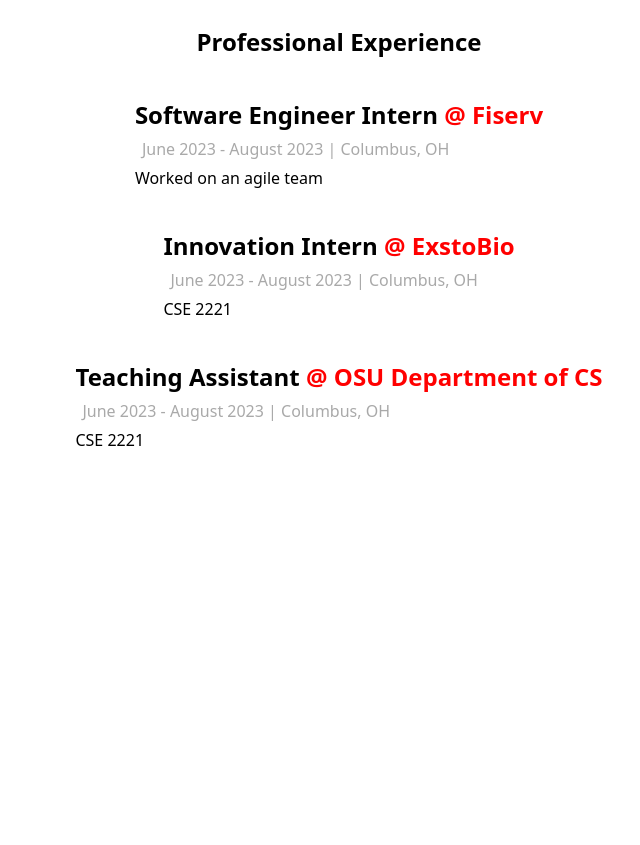
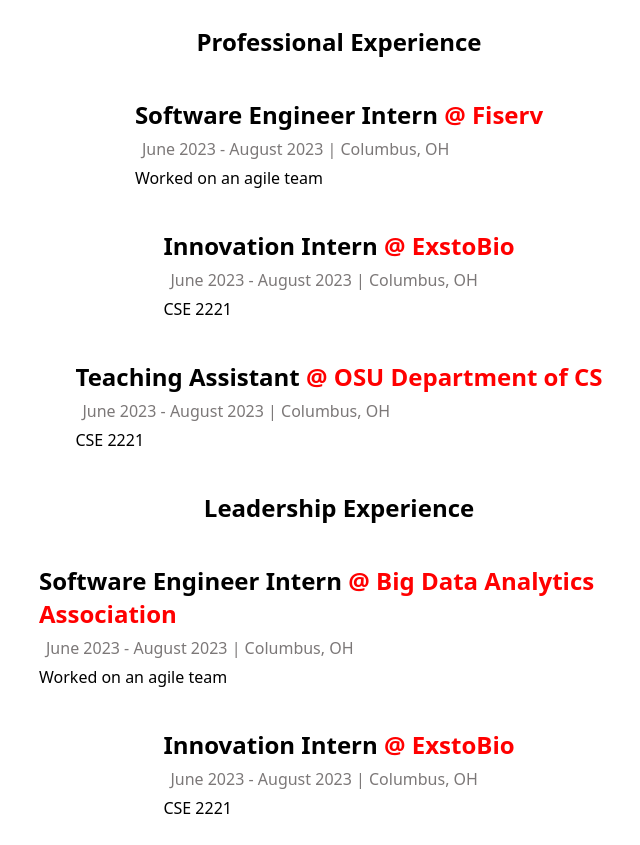
Before and after one commit to lifrank1/frankli, a React (Vite) app: page /experience in a window 1280 px wide. Shown: the part 300-1145 px from the top of the page, without its empty margins (301-941 px from the left). Built offline with nearby package versions, Linux system fonts and the light colour scheme.

Commit message:
added leadership experience and updated home

```diff
--- a/components/ExperienceBlock.tsx
+++ b/components/ExperienceBlock.tsx
@@ -7,7 +7,7 @@
       return [(
         <div>
             <div className = "experience-block">
-                <div className="experience-block-title"><strong>{role}</strong> <a href = {link} className = "company-name">@ {company}</a></div>
+                <div className="experience-block-title"><strong>{role}</strong> <a href = {link} className = "red-no-underline">@ {company}</a></div>
                 <div className="experience-block-subinfo">{time} | {location} </div>
                 <div className="experience-block-desc">{achievements}</div>
             </div>
--- /dev/null
+++ b/data/LeadershipData.tsx
@@ -0,0 +1,18 @@
+export const LeadershipData = [
+  {
+    company: "Big Data Analytics Association",
+    link: "https://www.fiserv.com/en.html",
+    role: "Software Engineer Intern",
+    location: "Columbus, OH",
+    time: "June 2023 - August 2023",
+    achievements: ["Worked on an agile team"],
+  },
+  {
+    company: "ExstoBio",
+    link: "https://www.fiserv.com/en.html",
+    role: "Innovation Intern",
+    location: "Columbus, OH",
+    time: "June 2023 - August 2023",
+    achievements: ["CSE 2221"],
+  },
+];
--- a/pages/Home.tsx
+++ b/pages/Home.tsx
@@ -3,15 +3,18 @@
 function Home() {
     return (<div className = "home-text">
                 <h2>Hi, I'm Frank!</h2>
-                <p>I'm a junior studing computer science & engineering at the Ohio State University</p>
+                <p>I'm a junior studying computer science & engineering at the Ohio State University</p>
 
-                <p>This past summer of 2023, I interned at Fiserv, where I worked on the Cloud Security and Architecture Team</p>
+                <p>This past summer of 2023, I interned at Fiserv, where I worked on the Cloud Security and Architecture Team to migrate services to a serverless architecture and automate data validation and cloud environment security</p>
 
                 <p>On campus, I research with Laine Rumreich. I'm also involved in the Big Data Analytics Association where I work on
                     new member initiatives and helped redesign and rebuild an outdated website.
                 </p>
 
-                <p>Outside of academics, I love playing all kinds of sports, watching movies, and lifting! </p>
+                <p>Outside of academics, I enjoy playing all kinds of sports, watching movies, and lifting! </p>
+
+                <p>Please reach out I love to talk! I can be reached through <a href="mailto:frank.li.865985@gmail.com" className="red-no-underline">email</a> or <a href="https://www.linkedin.com/in/lifrank1/" className="red-no-underline">LinkedIn</a></p>
+
         </div>);
 }
 
--- a/pages/experience.tsx
+++ b/pages/experience.tsx
@@ -1,11 +1,13 @@
 // Import component before using it
-import '../src/App.css'
-import {ExperienceData} from '../data/ExperienceData';
-import ExperienceBlock from '../components/ExperienceBlock'
-import React from 'react';
+import "../src/App.css";
+import { ExperienceData } from "../data/ExperienceData";
+import { LeadershipData } from "../data/LeadershipData";
+import ExperienceBlock from "../components/ExperienceBlock";
+import React from "react";
 
 function Experience() {
-  const experienceData = ExperienceData; // Assuming ExperienceData is an array of experiences
+  const experienceData = ExperienceData;
+  const leadershipData = LeadershipData;
 
   return (
     <div className="experience-container">
@@ -21,9 +23,20 @@
           achievements={exp.achievements}
         />
       ))}
+      <h2>Leadership Experience</h2>
+      {leadershipData.map((exp, index) => (
+        <ExperienceBlock
+          key={index} // Provide a unique key for each item in the map
+          company={exp.company}
+          link={exp.link}
+          role={exp.role}
+          location={exp.location}
+          time={exp.time}
+          achievements={exp.achievements}
+        />
+      ))}
     </div>
   );
 }
 
-
 export default Experience;
--- a/src/App.css
+++ b/src/App.css
@@ -62,7 +62,7 @@
 }
 
 .experience-block-subinfo {
-  color: darkgrey;
+  color: rgb(124, 120, 120);
   padding: 7px;
 }
 
@@ -75,7 +75,7 @@
   text-align: left;
 }
 
-.company-name {
+.red-no-underline {
   text-decoration: none;
   color: red;
 }
```
